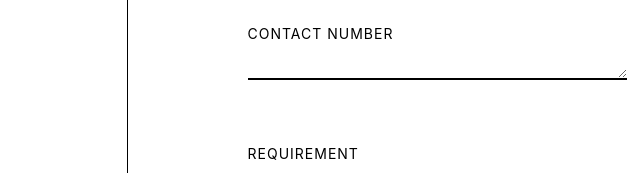
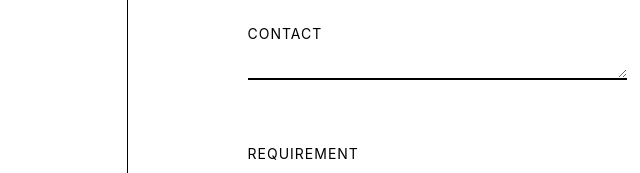
Before and after one commit to narendra521/primecloudara, a plain HTML site: page index.html in a window 1280 px wide. Shown: the part 3967-4140 px from the top of the page, 513-1153 px from the left. Drawn offline with Linux system fonts and the light colour scheme.

Commit message:
Update index.html

```diff
--- a/index.html
+++ b/index.html
@@ -286,7 +286,7 @@
                         </div>
                          <div class="form-group">
                             <textarea name="Contact" placeholder=" " required></textarea>
-                            <label>Contact Number</label>
+                            <label>Contact</label>
                         </div>
                         <div class="form-group">
                             <textarea name="Requirement" rows="5" placeholder=" " required></textarea>
```
